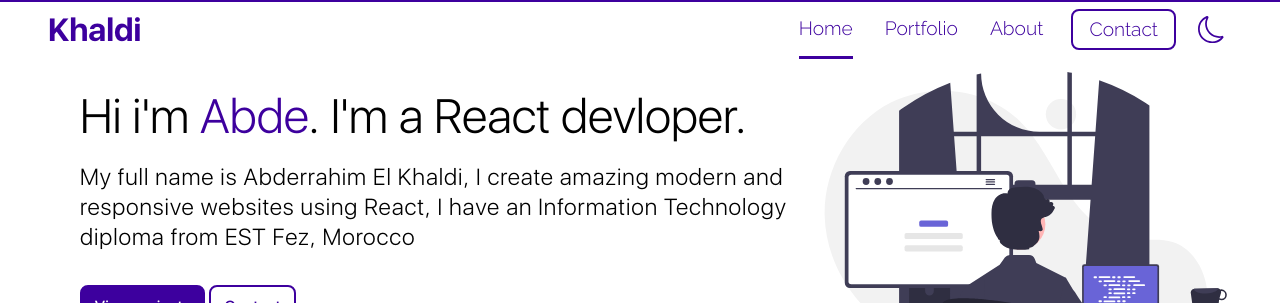
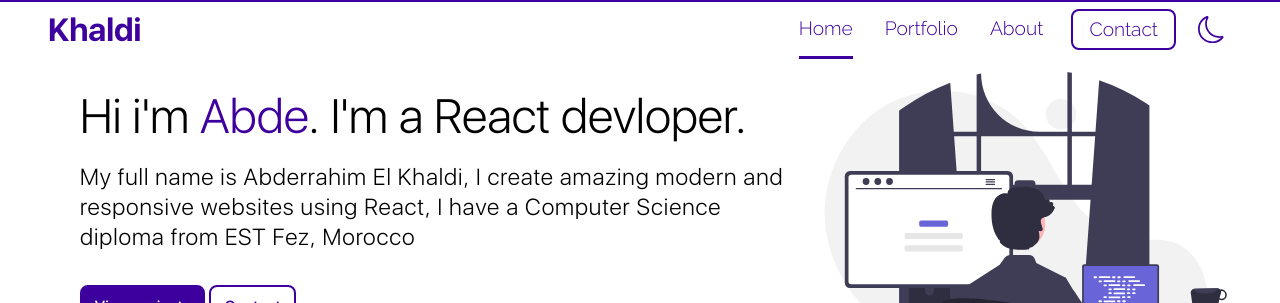
Before and after one commit to devkhaldi/portfolio, a React (Create React App) app: page / in a window 1280 px wide. Shown: the top 303 px of the page. Built offline with nearby package versions, Linux system fonts and the light colour scheme.

Commit message:
fix pf content

```diff
--- a/package.json
+++ b/package.json
@@ -7,6 +7,7 @@
     "@testing-library/react": "^9.5.0",
     "@testing-library/user-event": "^7.2.1",
     "aos": "^2.3.4",
+    "netlify-cli": "^8.8.2",
     "react": "^16.13.1",
     "react-dom": "^16.13.1",
     "react-icons": "^4.1.0",
--- a/src/components/Footer.js
+++ b/src/components/Footer.js
@@ -14,7 +14,7 @@ const Footer = () => {
           </div>
           <div className='about-content'>
             My full name is Abderrahim El Khaldi, I create amazing modern and
-            responsive websites using React, I have an IT diploma from EST Fez
+            responsive websites using React, I have an CS diploma from EST Fez
             Morocco. My mission is to translate modern, simple or complicated
             designs into pixel perfect websites or applications that run
             extremely fast.
--- a/src/contact/Contact.js
+++ b/src/contact/Contact.js
@@ -70,7 +70,7 @@ const Contact = () => {
           <img src={myPhoto} alt='myPhoto' />
           <span>
             My full name is Abderrahim El Khaldi, I create amazing modern and
-            responsive websites using React, I have an IT diploma from EST Fez
+            responsive websites using React, I have an CS diploma from EST Fez
             Morocco. My mission is to translate modern, simple or complicated
             designs into pixel perfect websites or applications that run
             extremely fast.
--- a/src/home/Hero.js
+++ b/src/home/Hero.js
@@ -17,8 +17,8 @@ const Hero = () => {
           </h1>
           <p>
             My full name is Abderrahim El Khaldi, I create amazing modern and
-            responsive websites using React, I have an Information Technology
-            diploma from EST Fez, Morocco
+            responsive websites using React, I have a Computer Science diploma
+            from EST Fez, Morocco
           </p>
           <div className='hero-buttons'>
             <Link className='btn' exact to='/portfolio'>
--- a/src/portfolio/Hero.js
+++ b/src/portfolio/Hero.js
@@ -13,8 +13,8 @@ const Hero = () => {
           </h1>
           <p>
             My full name is Abderrahim El Khaldi, I create amazing modern and
-            responsive websites using React, I have an Information Technology
-            diploma from EST Fez, Morocco
+            responsive websites using React, I have an Computer Science diploma
+            from EST Fez, Morocco
           </p>
           <div className='hero-buttons'>
             <Link className='btn' exact to='/portfolio'>
```
Also changed, not shown: 1 other file (tests, documents, lock files or other folders).
